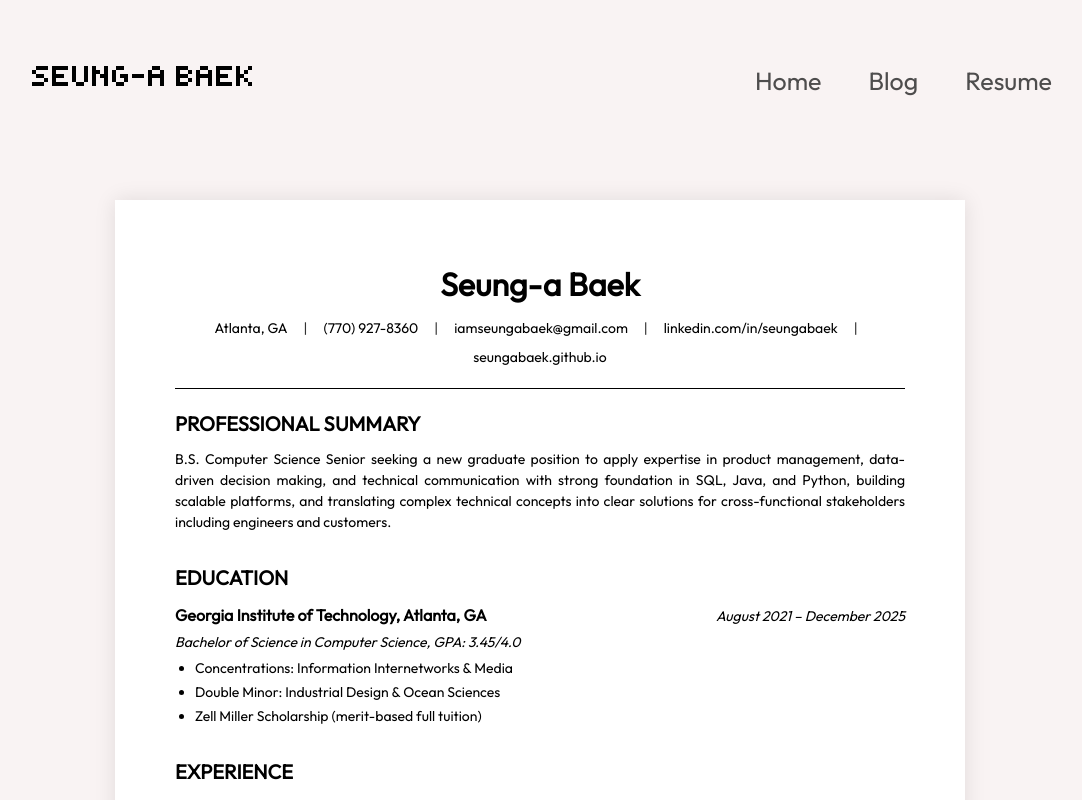
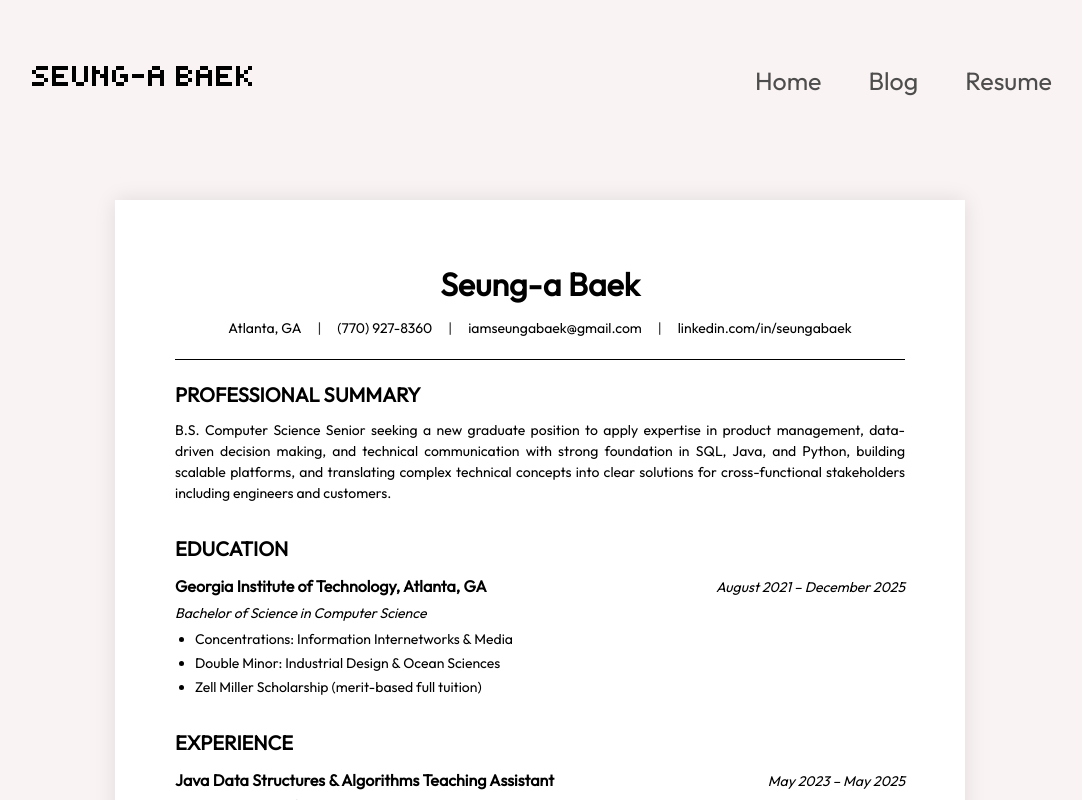
Before and after one commit to seungabaek/seungabaek.github.io, a React (Vite) app: page /resume in a window 1280 px wide. Shown: the top 800 px of the page, without its empty margins (100-1182 px from the left). Built offline with nearby package versions, Linux system fonts and the light colour scheme.

Commit message:
Resume Update

```diff
--- a/package.json
+++ b/package.json
@@ -16,7 +16,8 @@
     "react": "^19.1.0",
     "react-dom": "^19.1.0",
     "react-github-calendar": "^4.5.7",
-    "react-markdown": "^10.1.0"
+    "react-markdown": "^10.1.0",
+    "react-router-dom": "^7.9.4"
   },
   "devDependencies": {
     "@eslint/js": "^9.25.0",
--- a/src/pages/Resume/Resume.jsx
+++ b/src/pages/Resume/Resume.jsx
@@ -19,12 +19,6 @@ export const Resume = () => {
             <span>
               <a href="https://www.linkedin.com/in/seungabaek/" target="_blank" rel="noopener noreferrer">
                 linkedin.com/in/seungabaek
-              </a>
-            </span>
-            <span className={styles.separator}>|</span>
-            <span>
-              <a href="https://seungabaek.github.io" target="_blank" rel="noopener noreferrer">
-                seungabaek.github.io
               </a>
             </span>
           </div>
@@ -49,7 +43,7 @@ export const Resume = () => {
               <span>August 2021 – December 2025</span>
             </div>
             <div className={styles.educationSubheader}>
-              <p>Bachelor of Science in Computer Science, GPA: 3.45/4.0</p>
+              <p>Bachelor of Science in Computer Science</p>
             </div>
             <ul className={styles.educationList}>
               <li>Concentrations: Information Internetworks & Media</li>
```
Also changed, not shown: 1 other file (tests, documents, lock files or other folders).
